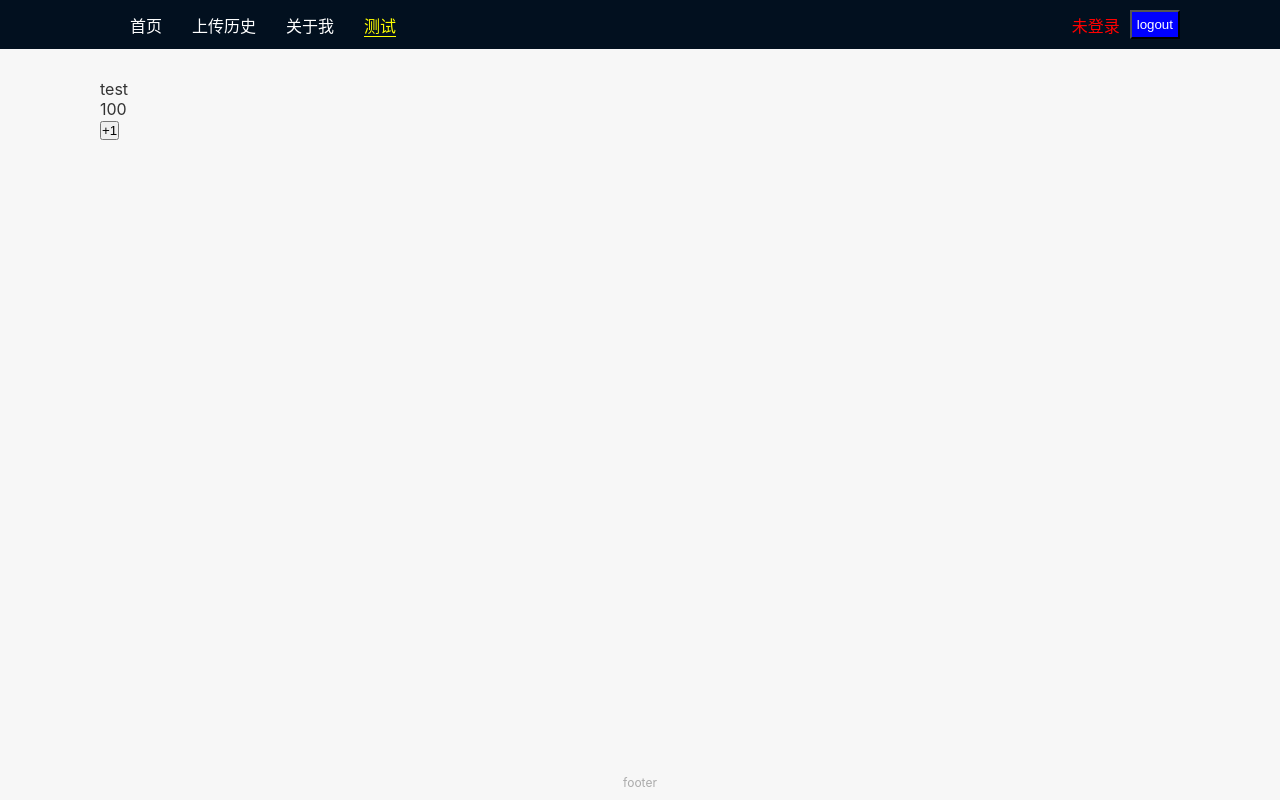
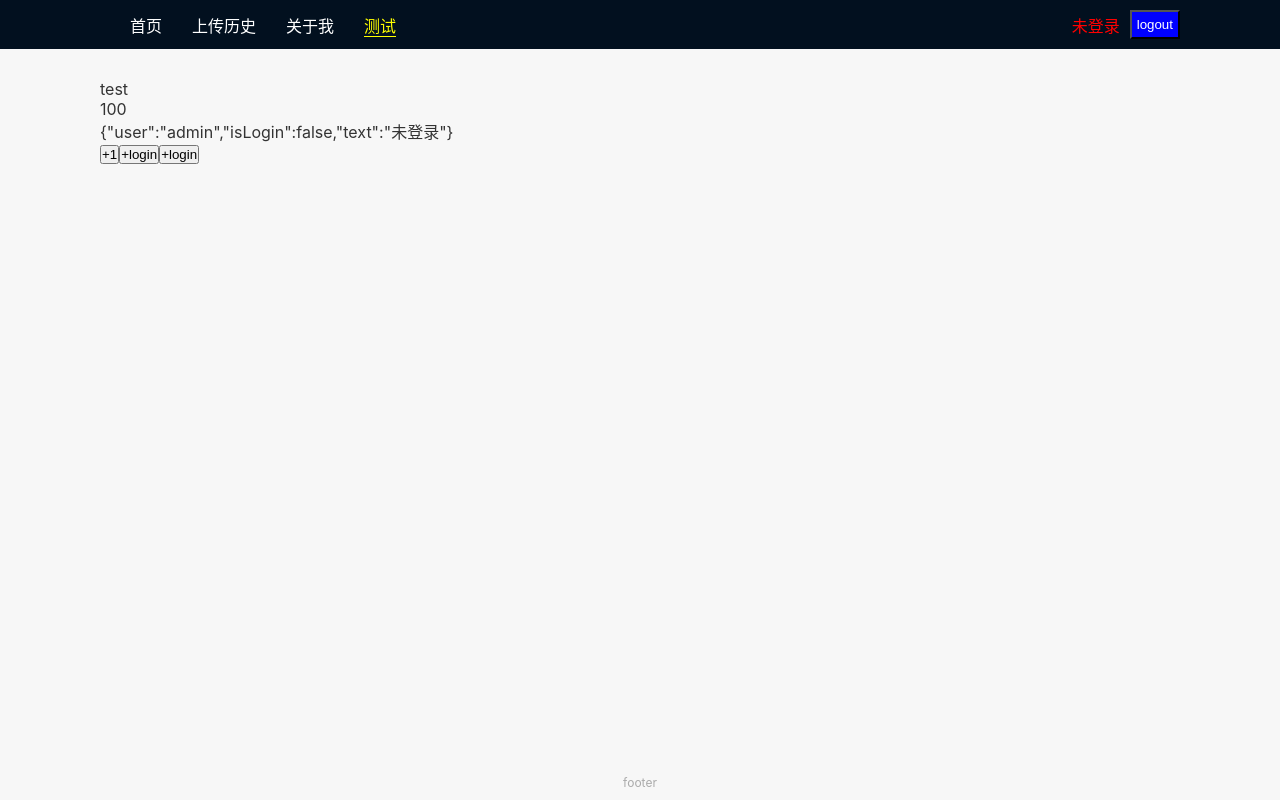
Before and after one commit to leigp555/react-ui-lib, a React (Create React App) app: page /test in a window 1280 px wide. Built offline with nearby package versions, Linux system fonts and the light colour scheme.

Commit message:
feat: 组件内使用redux

```diff
--- a/src/App.tsx
+++ b/src/App.tsx
@@ -5,8 +5,6 @@ import {
   Routes,
   Route, useLocation, Navigate,
 } from 'react-router-dom';
-import { Provider } from 'react-redux';
-import { userStore } from './store';
 import Header from './components/Header';
 import Footer from './components/Footer';
 import Loading from './components/Loading';
@@ -70,7 +68,6 @@ function RequireAuth({ children }: { children: JSX.Element }) {
 
 const App: React.FC<{}> = () => (
   <AuthProvider>
-    <Provider store={userStore()}>
       <Header/>
       <Suspense fallback={<Loading/>}>
         <main id="main">
@@ -86,7 +83,6 @@ const App: React.FC<{}> = () => (
         </main>
       </Suspense>
       <Footer/>
-    </Provider>
   </AuthProvider>
 );
 export default App;
--- a/src/index.tsx
+++ b/src/index.tsx
@@ -7,13 +7,17 @@ import {
 } from 'react-router-dom';
 import App from './App';
 import reportWebVitals from './reportWebVitals';
+import { userStore } from './store';
+import { Provider } from 'react-redux';
 
 const root = ReactDOM.createRoot(
   document.getElementById('root') as HTMLElement,
 );
 root.render(
   <Router>
-    <App/>
+    <Provider store={userStore()}>
+      <App/>
+    </Provider>
   </Router>
 );
 
--- a/src/pages/Test.tsx
+++ b/src/pages/Test.tsx
@@ -3,26 +3,30 @@ import { connect, MapStateToProps } from 'react-redux';
 import { RootStore, userStore } from '../store';
 import { login, decrement, increment, logout } from '../store/actions';
 import { Dispatch } from 'redux';
-import { InitUserStore } from '../store/user';
-import { InitCountStore } from '../store/count';
 
 type Props = {
   store: RootStore
   addN: (value: number) => { type: string, num: number }
+  subN: (value: number) => { type: string, num: number }
+  signin: () => {  type: string, isLogin: boolean, text:string}
+  signout: () => {  type: string, isLogin: boolean, text:string}
 }
 
 const Test: React.FC<Props> = (props) => {
-  const { store, addN} = props;
+  const { store, addN,signin,signout} = props;
   return (
     <>
       <div>test</div>
       <div>{store.count.num}</div>
+      <div>{JSON.stringify(store.user)}</div>
       <button onClick={()=>addN(50)}>+1</button>
+      <button onClick={()=>signin()}>+login</button>
+      <button onClick={()=>signout()}>+login</button>
     </>
   );
 };
 
-const mapStateToProps:MapStateToProps<any, any, any> = (state: RootStore) => {
+const mapStateToProps:MapStateToProps<any,any,RootStore> = (state) => {
   return {
     store:state
   };
@@ -30,6 +34,9 @@ const mapStateToProps:MapStateToProps<any, any, any> = (state: RootStore) => {
 const mapDispatchToProps = (dispatch: Dispatch) => {
   return {
     addN: (value: number) => dispatch(increment(value)),
+    subN: (value: number) => dispatch(decrement(value)),
+    signin:()=>dispatch(login),
+    signout:()=>dispatch(logout)
   };
 };
 
```
